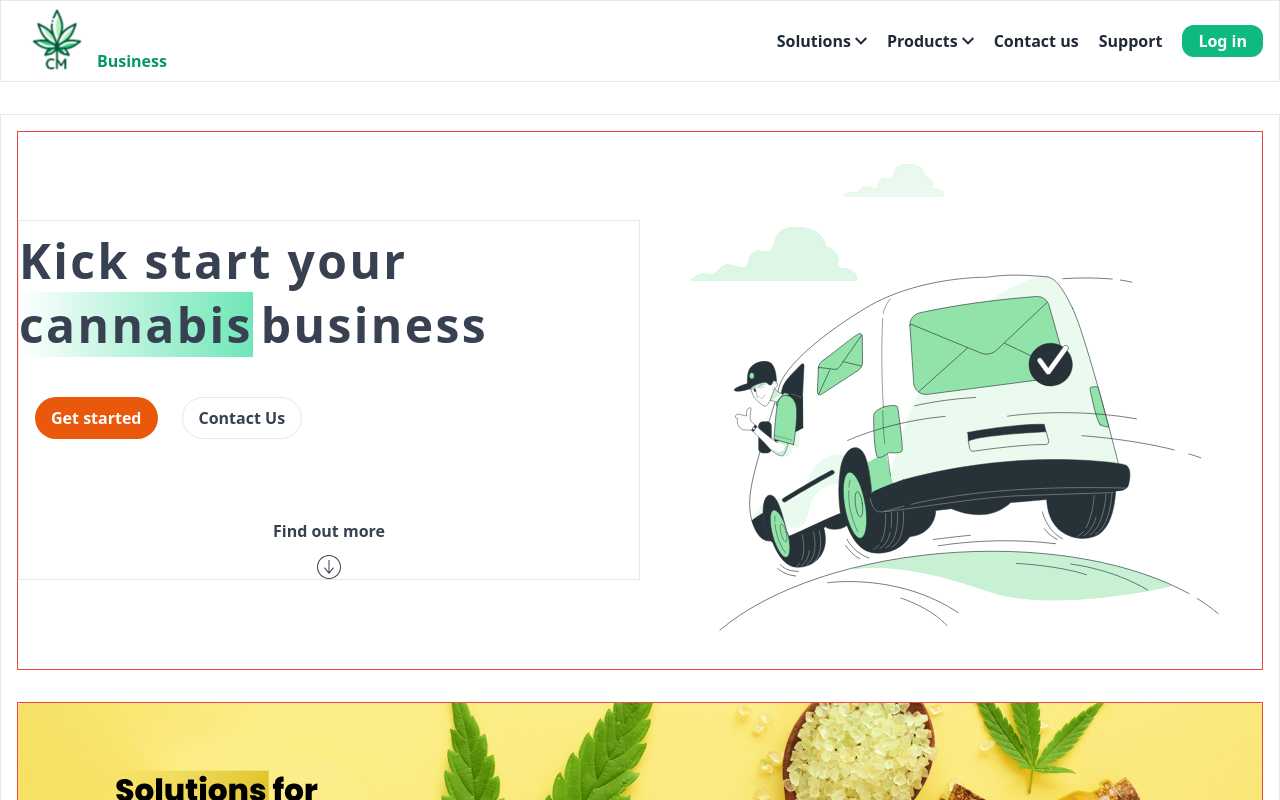
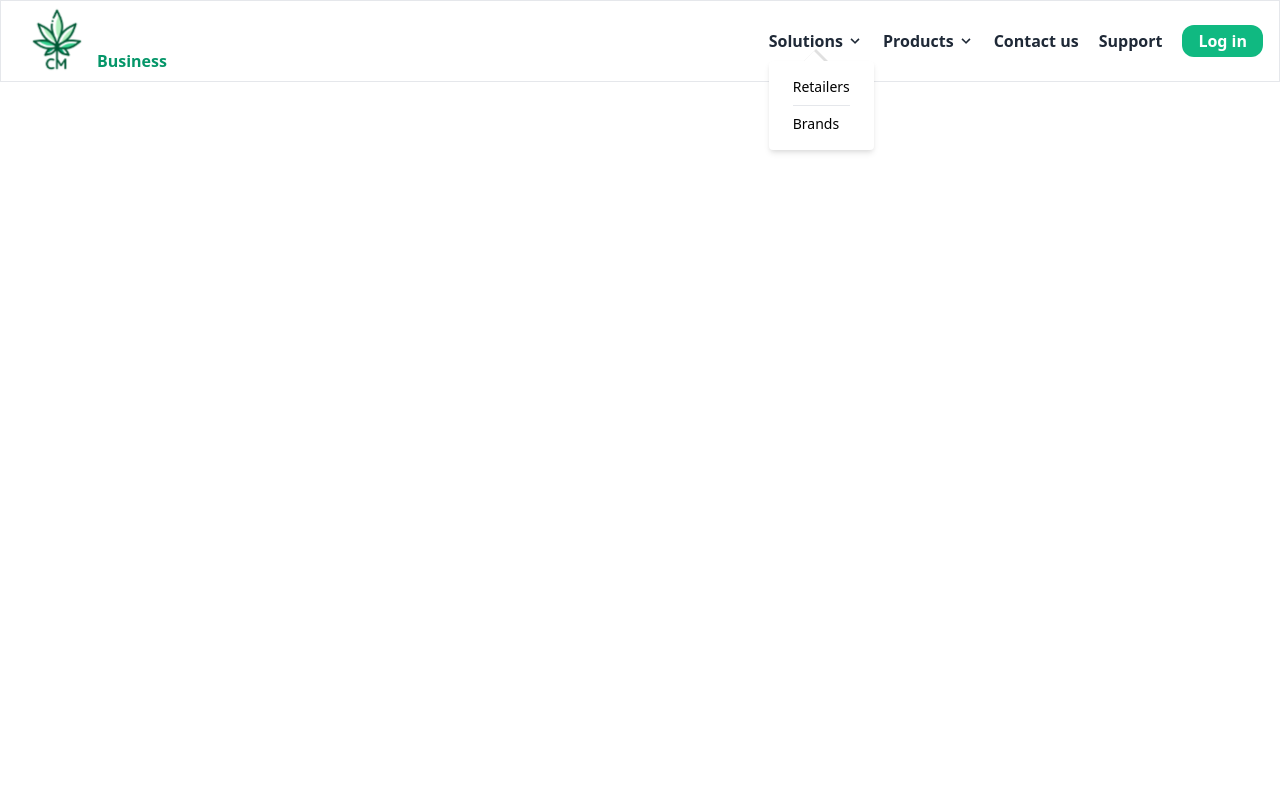
Before and after one commit to braveheart-star/sonic-canabis-admin, a Next.js app: page / in a window 1280 px wide. Shown: the top 800 px of the page. Built offline with nearby package versions, Linux system fonts and the light colour scheme.

Commit message:
working for header

```diff
--- a/src/components/MobileDrop.tsx
+++ b/src/components/MobileDrop.tsx
@@ -1,6 +1,5 @@
 import React from "react";
 import Link from "next/link";
-import Image from "next/image";
 import useSWR, { mutate } from "swr";
 
 import { Maybe } from "./common/Maybe";
@@ -26,20 +25,17 @@ export const MobileDrop = (props: MobileDropInterface) => {
 
   return (
     <div
-      className={`fixed top-0 left-0 z-20 w-4/5 min-h-screen bg-white lg:hidden ${
+      className={`fixed top-0 left-0 z-20 w-4/5 min-h-screen  bg-teal-500 text-white lg:hidden ${
         dropdown ? `${styles.mobileOpen}` : `${styles.mobileClose}`
       }`}
     >
       <div className="max-h-screen overflow-y-scroll">
-        <div className="p-5 text-gray-700">
+        <div className="p-5 ">
           <Maybe condition={!isLoggedIn}>
             <div className="flex py-4 space-x-6 sm:space-x-8 ">
               <Link href="/auth/login">
-                <button className="font-bold ">Log in</button>
-              </Link>
-              <Link href="/auth/register">
-                <button className="px-4 py-2 font-bold text-white bg-green-500 rounded-lg sm:px-6 sm:py-2">
-                  Sign up
+                <button className="px-4 py-1 font-semibold text-black bg-white rounded-full">
+                  Log in
                 </button>
               </Link>
             </div>
@@ -56,7 +52,7 @@ export const MobileDrop = (props: MobileDropInterface) => {
           </Maybe>
           <div className="py-3 border-t">
             <Link href="/">
-              <p>Download the app</p>
+              <p>Solutions</p>
             </Link>
           </div>
           <div className="py-3 space-y-3 border-t ">
--- a/src/components/common/Footer.tsx
+++ b/src/components/common/Footer.tsx
@@ -1,5 +1,45 @@
 import React from "react";
+import Image from "next/image";
+import Link from "next/link";
 
 export const Footer = () => {
-  return <div>footer</div>;
+  return (
+    <div className="pb-6 bg-white ">
+      <div className="container px-4 mx-auto max-w-7xl">
+        <div className="grid items-end grid-cols-3 ">
+          <div className="flex items-end ">
+            <Link href="/">
+              <div className="flex-shrink-0 w-20 h-20 cursor-pointer ">
+                <Image
+                  src="/images/logo.svg"
+                  alt="logo"
+                  width={2000}
+                  height={2000}
+                />
+              </div>
+            </Link>
+            <p className="pb-2 font-bold text-green-600">Business</p>
+          </div>
+          <p className="w-full text-sm text-center text-gray-500">
+            Copyright © 2021 CannabisMap.
+          </p>
+          <div className="">
+            <div className="flex items-center justify-center w-full space-x-4 ">
+              <span className="text-sm font-semibold ">
+                Sign up for our newsletter
+              </span>
+              <button className="px-4 py-2 text-sm font-semibold text-white bg-red-500 rounded-full">
+                Subscribe
+              </button>
+            </div>
+            <div className="grid grid-cols-3 mt-4 text-sm text-center text-gray-500 divide-x">
+              <span>Privacy Policy</span>
+              <span>Terms of Use</span>
+              <span>CannabisMap.com</span>
+            </div>
+          </div>
+        </div>
+      </div>
+    </div>
+  );
 };
--- a/src/components/common/Header.tsx
+++ b/src/components/common/Header.tsx
@@ -2,6 +2,7 @@ import React, { useEffect, useState } from "react";
 import Link from "next/link";
 import Image from "next/image";
 import useSWR from "swr";
+
 import { MobileDrop } from "../MobileDrop";
 import { Maybe } from "../../components/common/Maybe";
 import checkLogin from "../../utils/checkLogin";
@@ -49,37 +50,39 @@ export const Header = () => {
             </Link>
             <p className="pb-2 font-bold text-green-600">Business</p>
           </div>
+
           <div className="items-center justify-end hidden w-full col-span-2 lg:flex ">
             <div className="flex items-center space-x-5">
               <div className="items-center hidden space-x-5 lg:flex ">
-                <button className="flex items-center space-x-1">
+                <div className="relative">
+                  <button className="flex items-center space-x-1 focus:outline-none">
                     <p className="font-semibold text-gray-800 ">Solutions</p>
                     <svg
                       xmlns="http://www.w3.org/2000/svg"
-                    width="24"
-                    height="24"
-                    viewBox="0 0 24 24"
-                    className="w-3 h-3 text-gray-800 fill-current "
+                      viewBox="0 0 20 20"
+                      className="w-4 h-4 text-gray-800 fill-current "
                     >
-                    <path d="M0 7.33l2.829-2.83 9.175 9.339 9.167-9.339 2.829 2.83-11.996 12.17z" />
+                      <path d="M9.293 12.95l.707.707L15.657 8l-1.414-1.414L10 10.828 5.757 6.586 4.343 8z" />
                     </svg>
                   </button>
-                <button className="flex items-center space-x-1">
+                  {renderSolutionDrop()}
+                </div>
+                <div className="relative">
+                  <button className="flex items-center space-x-1 focus:outline-none">
                     <p className="font-semibold text-gray-800 ">Products</p>
                     <svg
                       xmlns="http://www.w3.org/2000/svg"
-                    width="24"
-                    height="24"
-                    viewBox="0 0 24 24"
-                    className="w-3 h-3 text-gray-800 fill-current "
+                      viewBox="0 0 20 20"
+                      className="w-4 h-4 text-gray-800 fill-current "
                     >
-                    <path d="M0 7.33l2.829-2.83 9.175 9.339 9.167-9.339 2.829 2.83-11.996 12.17z" />
+                      <path d="M9.293 12.95l.707.707L15.657 8l-1.414-1.414L10 10.828 5.757 6.586 4.343 8z" />
                     </svg>
                   </button>
-                <button className="flex items-center space-x-1">
+                </div>
+                <button className="flex items-center space-x-1 focus:outline-none">
                   <p className="font-semibold text-gray-800 ">Contact us</p>
                 </button>
-                <button className="flex items-center space-x-1">
+                <button className="flex items-center space-x-1 focus:outline-none">
                   <p className="font-semibold text-gray-800 ">Support</p>
                 </button>
               </div>
@@ -104,3 +107,12 @@ export const Header = () => {
     </div>
   );
 };
+
+const renderSolutionDrop = () => (
+  <div className="absolute top-8">
+    <div className="px-6 py-2 text-sm text-left bg-white divide-y rounded shadow-md NoteMenu">
+      <p className="py-2 cursor-pointer">Retailers</p>
+      <p className="py-2 cursor-pointer">Brands</p>
+    </div>
+  </div>
+);
--- a/src/components/common/Layout.tsx
+++ b/src/components/common/Layout.tsx
@@ -13,8 +13,8 @@ export const Layout = ({ children }: any) => {
           exit={{ opacity: 0 }}
         >
           <Header />
-          <div className="flex min-h-screen py-4 lg:py-8 ">{children}</div>
-          <Footer />
+          {/* <div className="flex min-h-screen py-4 lg:py-8 ">{children}</div> */}
+          {/* <Footer /> */}
         </motion.main>
       </div>
     </div>
--- a/src/styles/globals.css
+++ b/src/styles/globals.css
@@ -2,3 +2,28 @@
 @tailwind base;
 @tailwind components;
 @tailwind utilities;
+
+.NoteMenu:after,
+.NoteMenu:before {
+  bottom: 100%;
+  border: solid transparent;
+  content: " ";
+  height: 0;
+  width: 0;
+  position: absolute;
+  pointer-events: none;
+}
+
+.NoteMenu:after {
+  border-bottom-color: #ffffff;
+  border-width: 10px;
+  left: 20%;
+  margin-left: 14px;
+}
+.NoteMenu:before {
+  border-bottom-color: #000000;
+  opacity: 12%;
+  border-width: 12px;
+  left: 20%;
+  margin-left: 14px;
+}
```
Lines whose indentation alone changed are shown as unchanged.
